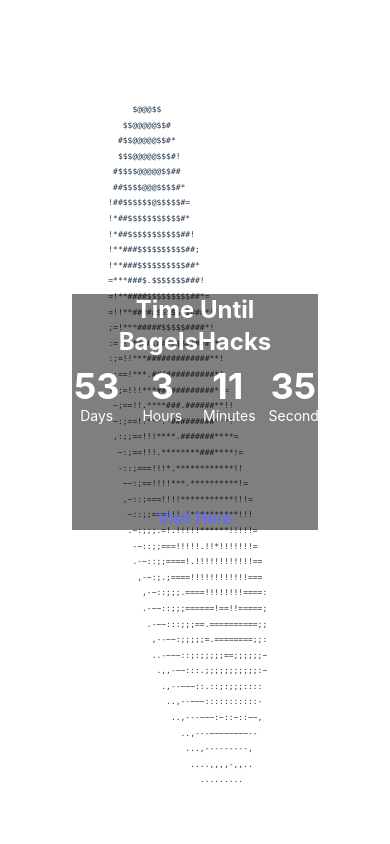
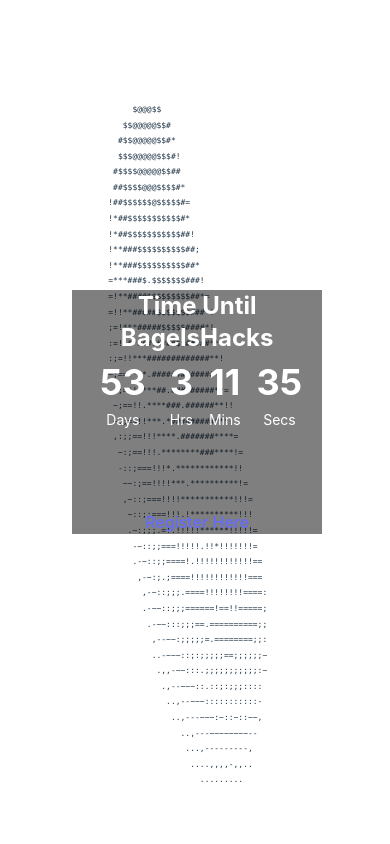
Before and after one commit to SimonTheWang/bagelshacks, a React (Vite) app: page / in a window 390 px wide. Shown: the top 844 px of the page. Built offline with nearby package versions, Linux system fonts and the light colour scheme.

Commit message:
fixed mobile

```diff
--- a/src/App.tsx
+++ b/src/App.tsx
@@ -50,7 +50,7 @@
           </div>
           <div className="animate-fade-in-2 mt-20">
             <a href="https://lu.ma/23wr4dkt" target="_blank">
-              Visit Here
+              Register Here
             </a>
           </div>
         </div>
@@ -58,7 +58,11 @@
 <div className="relative flex items-center justify-center h-[10vh]" style={{ zIndex: 1 }}>
 
 </div>
-      <div className="relative bottom-4 left transform -translate-x-1/2 text-sm text-gray-400 animate-fade-in-3">
+      <div className={`relative text-sm text-gray-400 animate-fade-in-3 ${
+        window.innerWidth >= 768
+          ? "bottom-4 left transform -translate-x-1/2"
+          : "mx-4"
+      }`}>
         <Schedule />
       </div>
     </>
--- a/src/Countdown.tsx
+++ b/src/Countdown.tsx
@@ -33,22 +33,22 @@
   return (
     <div className="text-center">
       <div className="text-2xl font-bold mb-2">Time Until BagelsHacks</div>
-      <div className="grid grid-cols-4 gap-4">
-        <div>
+      <div className="flex justify-center space-x-4">
+        <div className="mx-2">
           <div className="text-4xl font-bold">{timeLeft.days}</div>
-          <div className="text-sm">Days</div>
+          <div className="text-sm mt-2">Days</div>
         </div>
-        <div>
+        <div className="mx-2">
           <div className="text-4xl font-bold">{timeLeft.hours}</div>
-          <div className="text-sm">Hours</div>
+          <div className="text-sm mt-2">Hrs</div>
         </div>
-        <div>
+        <div className="mx-2">
           <div className="text-4xl font-bold">{timeLeft.minutes}</div>
-          <div className="text-sm">Minutes</div>
+          <div className="text-sm mt-2">Mins</div>
         </div>
-        <div>
+        <div className="mx-2">
           <div className="text-4xl font-bold">{timeLeft.seconds}</div>
-          <div className="text-sm">Seconds</div>
+          <div className="text-sm mt-2">Secs</div>
         </div>
       </div>
     </div>
--- a/src/Schedule.tsx
+++ b/src/Schedule.tsx
@@ -211,7 +211,7 @@
 
 const EventRow = ({ event }: { event: Event }) => (
   <TableRow key={event.time}>
-    <TableCell className="font-medium text-left w-[150px] sm:w-[200px]">{event.time}</TableCell>
+    <TableCell className="font-medium text-left w-[150px] sm:w-[100px]">{event.time}</TableCell>
     <TableCell className="text-middle w-[500px] sm:w-[200px]">{event.activity}</TableCell>
   </TableRow>
 );
```
